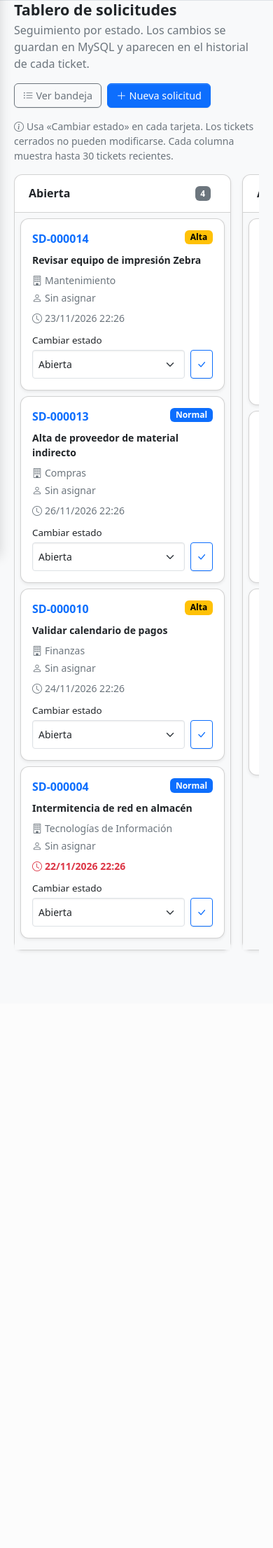
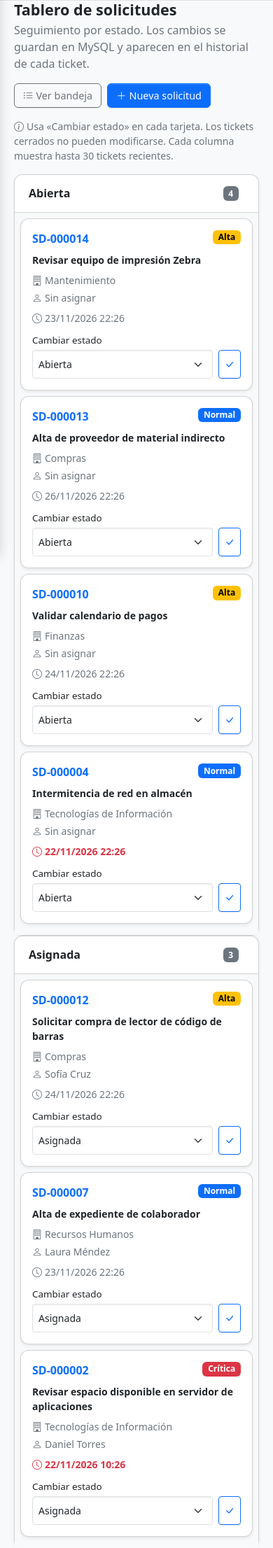
Before and after one commit to diegoarmando025/plantcore-service-desk, a Laravel app: page /tickets/kanban in a window 390 px wide. Shown: the part 56-2268 px from the top of the page at 70% size. Before the commit the page ends 1416 px from the top, so only its background shows below. Run offline with Laravel 12, Linux system fonts and the light colour scheme; a user stored in the database is signed in; data comes from the database, SQL or seed files in the repository.

Commit message:
feat(ui): make Kanban columns responsive without clipped desktop lanes

```diff
--- a/resources/views/tickets/kanban.blade.php
+++ b/resources/views/tickets/kanban.blade.php
@@ -8,9 +8,9 @@
   <a href="{{ route('tickets.create') }}" class="btn btn-primary"><i class="bi bi-plus-lg me-1"></i>Nueva solicitud</a></div>
 </div>
 <p class="small text-secondary mb-3"><i class="bi bi-info-circle me-1"></i>Usa «Cambiar estado» en cada tarjeta. Los tickets cerrados no pueden modificarse. Cada columna muestra hasta 30 tickets recientes.</p>
-<div class="d-flex gap-3 overflow-auto pb-3" aria-label="Tablero Kanban de tickets">
+<div class="sd-kanban-grid" aria-label="Tablero Kanban de tickets">
  @foreach(\App\Models\Ticket::STATUSES as $status)
-  <section class="flex-shrink-0" style="width:min(310px,85vw)" aria-label="{{ \App\Models\Ticket::STATUS_LABELS[$status] }}">
+  <section class="sd-kanban-column" aria-label="{{ \App\Models\Ticket::STATUS_LABELS[$status] }}">
    <div class="card shadow-sm h-100">
     <div class="card-header d-flex align-items-center justify-content-between gap-2">
      <h2 class="h6 fw-semibold mb-0">{{ \App\Models\Ticket::STATUS_LABELS[$status] }}</h2>
```
